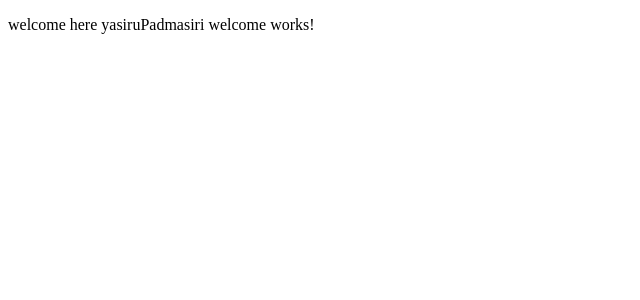
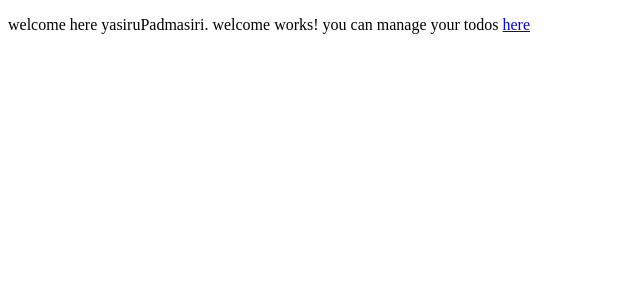
Before and after one commit to yasiruPadmasiri/angular_java_springboot, an Angular app in the folder frontend/todo/: page /welcome/yasiruPadmasiri in a window 1280 px wide. Shown: the top 300 px of the page, without its empty margins (0-640 px from the left). Built offline with nearby package versions, Linux system fonts and the light colour scheme.

Commit message:
create router link to welcomepage  to todos_mange page

```diff
--- a/frontend/todo/src/app/welcome/welcome.component.html
+++ b/frontend/todo/src/app/welcome/welcome.component.html
@@ -1 +1,6 @@
-<p> welcome here {{name}} welcome works!</p>
+<p> welcome here {{name}}. welcome works!
+
+    you can manage your todos <a routerLink='/todo'>here</a>
+
+
+</p>
```
